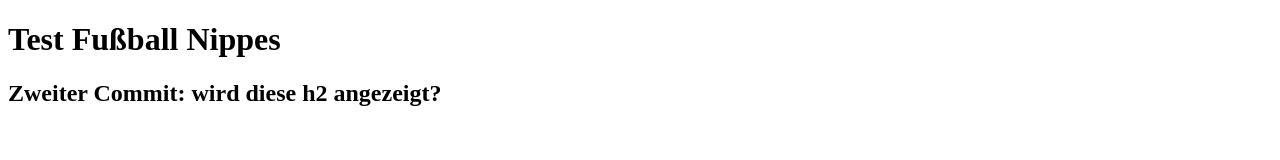
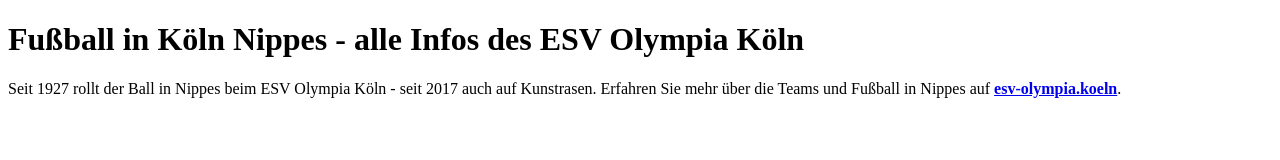
Before and after one commit to benbue/fussball-nippes, a plain HTML site: page index.html in a window 1280 px wide. Drawn offline with Linux system fonts and the light colour scheme.

Commit message:
Add link to esv-olympia.koeln

```diff
--- a/index.html
+++ b/index.html
@@ -2,10 +2,10 @@
 <html lang="en">
 <head>
     <meta charset="UTF-8">
-    <title>Test fussball-nippes-de</title>
+    <title>Fußball in Köln-Nippes - beim ESV Olympia Köln</title>
 </head>
 <body>
-<h1>Test Fußball Nippes</h1>
-<h2>Zweiter Commit: wird diese h2 angezeigt?</h2>
+<h1>Fußball in Köln Nippes - alle Infos des ESV Olympia Köln</h1>
+<p>Seit 1927 rollt der Ball in Nippes beim ESV Olympia Köln - seit 2017 auch auf Kunstrasen. Erfahren Sie mehr über die Teams und Fußball in Nippes auf <a href="http://esv-olympia.koeln/"><strong>esv-olympia.koeln</strong></a>. </p>
 </body>
 </html>
```
